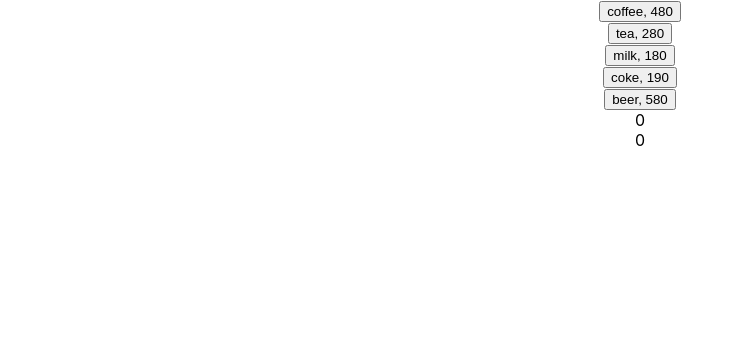
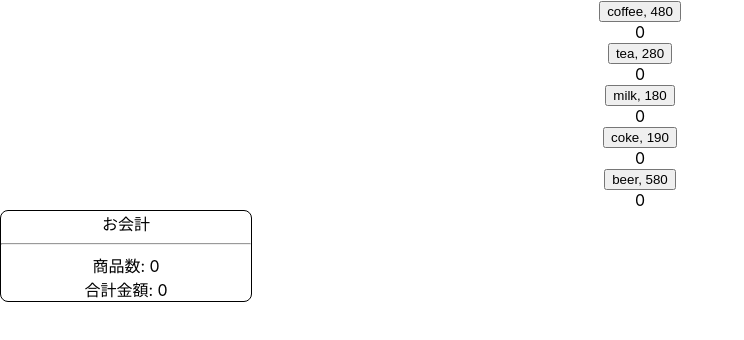
Before and after one commit to Sangun-Kang/Vending-Machine-Application, a React (Create React App) app: page / in a window 1280 px wide. Shown: the top 340 px of the page, without its empty margins (0-744 px from the left). Built offline with nearby package versions, Linux system fonts and the light colour scheme.

Commit message:
add CSS ・CSS以外全部完成

```diff
--- a/src/components/ItemButton.tsx
+++ b/src/components/ItemButton.tsx
@@ -7,14 +7,21 @@ export interface ItemDetail {
 }
 
 // カスタムButton Componentの定義のため、Typeを宣言
-type ItemButtonProps = ButtonHTMLAttributes<HTMLButtonElement> & { children?: ReactElement, itemdetail: ItemDetail }
+type ItemButtonProps = ButtonHTMLAttributes<HTMLButtonElement> & { children?: ReactElement, itemdetail: ItemDetail, orderhistory: ItemDetail[] }
 
 export const ItemButton  = (props: ItemButtonProps) => {
+  const initialValue = 0
+  let count  = props.orderhistory.reduce(
+    (accumulator, currentValue) => accumulator + (props.itemdetail.itemId === currentValue.itemId ? 1 : 0), initialValue)
+
   return (
     <div>
-      <button {...props} id={props.itemdetail.itemId}>
+      <button  className="item_button" {...props} id={props.itemdetail.itemId}>
         {props.itemdetail.itemId}, {props.itemdetail.price}
       </button>
+      <div id={props.itemdetail.itemId + "-count"} className="item_count">
+          {count}
+      </div>
     </div>
   )
 }
--- a/src/components/PaymentSummary.tsx
+++ b/src/components/PaymentSummary.tsx
@@ -1,8 +1,9 @@
 import { ItemDetail } from "./ItemButton"
 import { useEffect, useState } from "react"
+import '../styles/PaymentSummary.css'
 
 interface PaymentSummaryItem {
-  orderHistory: ItemDetail[]
+  orderhistory: ItemDetail[]
 }
 
 
@@ -12,21 +13,29 @@ export const PaymentSummary = (props: PaymentSummaryItem) => {
 
   useEffect(() => {
     let price = 0
-    setTotalCount(props.orderHistory.length)
-    props.orderHistory.map((order) => {
+    setTotalCount(props.orderhistory.length)
+    props.orderhistory.map((order) => {
       price += order.price
     })
     setTotalPrice(price)
   }, [props])
 
   return (
-    <>
+    <div className="payment-summary-container">
+      お会計
+      <hr />
       <div>
-        {totalCount}
+        <span>商品数: </span>
+        <span id="count">
+          {totalCount}
+        </span>
       </div>
       <div>
-        {totalPrice}
+        <span>合計金額: </span>
+        <span id="price">
+          {totalPrice}
+        </span>
       </div>
-    </>
+    </div>
   )
 }
--- a/src/components/VendingMachine.tsx
+++ b/src/components/VendingMachine.tsx
@@ -31,7 +31,7 @@ export const VendingMachine = () => {
       price: 580,
     },
   ]
-  const [orderHistory, setOrderHistory] = useState<ItemDetail[]>([])
+  const [orderhistory, setOrderHistory] = useState<ItemDetail[]>([])
 
   const addItemHandle = (item: ItemDetail) => {
     setOrderHistory((prevList) => [...prevList, item])
@@ -40,9 +40,9 @@ export const VendingMachine = () => {
   return (
     <div className="container">
       {itemList.map((item) => (
-        <ItemButton key={item.itemId} onClick={() => addItemHandle(item)} itemdetail={item} />
+        <ItemButton key={item.itemId} onClick={() => addItemHandle(item)} itemdetail={item} orderhistory={orderhistory} />
       ))}
-      <PaymentSummary orderHistory={orderHistory} />
+      <PaymentSummary orderhistory={orderhistory} />
     </div>
   )
 }
--- /dev/null
+++ b/src/styles/PaymentSummary.css
@@ -0,0 +1,5 @@
+.payment-summary-container {
+  width: 250px;
+  border: 1px solid;
+  border-radius: 8px;
+}
```
Also changed, not shown: src/styles/ItemButton.css (added).
